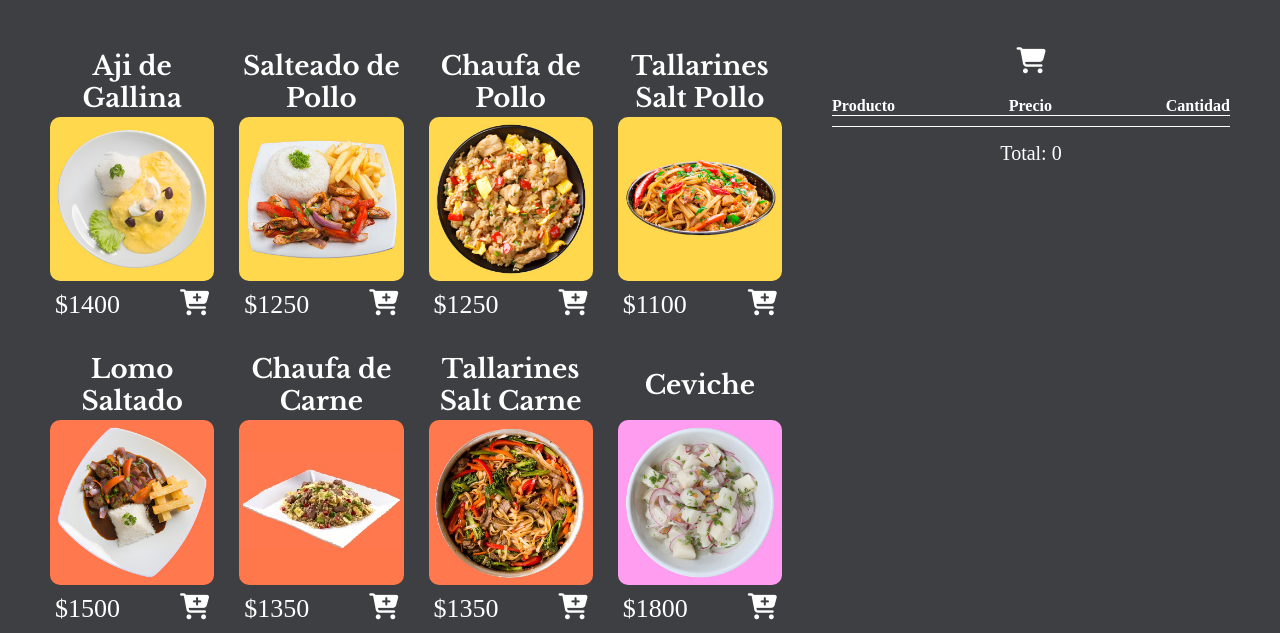
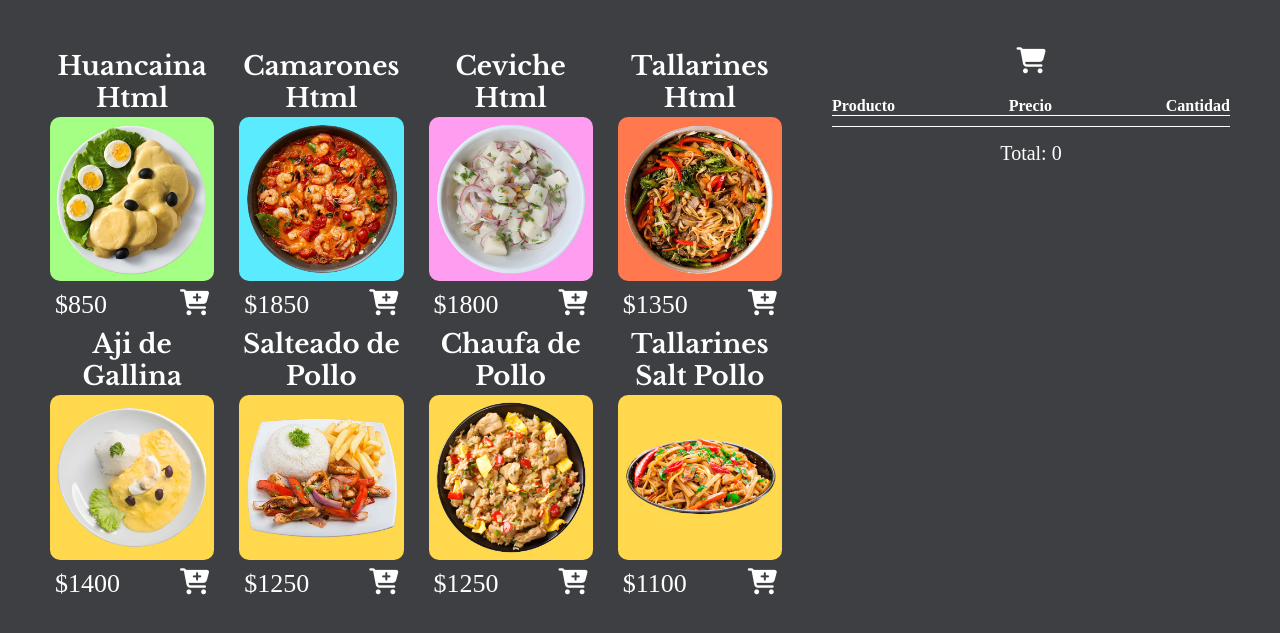
Before and after one commit to LuchoHuayta/dish-cart, a plain HTML site: page index.html in a window 1280 px wide. Shown: the part 163-796 px from the top of the page. Drawn offline with Linux system fonts and the light colour scheme; some packages are replaced by stand-ins of ours; a script that the page names is missing.

Commit message:
htmlMenu4entries

```diff
--- a/index.html
+++ b/index.html
@@ -8,6 +8,7 @@
     <link rel="stylesheet" href="./assets/style.css">
     <script src="https://kit.fontawesome.com/a7b29f6362.js" crossorigin="anonymous"></script>
     <script src="//cdn.jsdelivr.net/npm/sweetalert2@11"></script>
+    <script src="./js/nodefer.js"></script>
 
     <title>Paulina | Menu &#129424;</title>
 </head>
@@ -20,8 +21,50 @@
 
 
     <main class="menu-main">
-
+<!-- html mediante fetch no es detectado por el evento para agregar carrito -->
         <section class="menu-section">
+            <div class="menu-container-grid">
+                <div class="card">
+                    <div>
+                        <h3 class="plato">Huancaina Html</h3>
+                        <img class="dishImage" src="./assets/images/papa-huancaina.jpg">
+                    </div>
+                    <div class="white-icon">
+                        <p class="dishPrice">$850</p>
+                        <i class="fa-solid fa-cart-plus addToCart"></i>
+                    </div>
+                </div>
+                <div class="card">
+                    <div>
+                        <h3 class="plato">Camarones Html</h3>
+                        <img class="dishImage" src="./assets/images/aji-camarones.png">
+                    </div>
+                    <div class="white-icon">
+                        <p class="dishPrice">$1850</p>
+                        <i class="fa-solid fa-cart-plus addToCart"></i>
+                    </div>
+                </div>
+                <div class="card">
+                    <div>
+                        <h3 class="plato">Ceviche Html</h3>
+                        <img class="dishImage" src="./assets/images/ceviche-small.jpg">
+                    </div>
+                    <div class="white-icon">
+                        <p class="dishPrice">$1800</p>
+                        <i class="fa-solid fa-cart-plus addToCart"></i>
+                    </div>
+                </div>
+                <div class="card">
+                    <div>
+                        <h3 class="plato">Tallarines Html</h3>
+                        <img class="dishImage" src="./assets/images/tallarin-carne.jpg">
+                    </div>
+                    <div class="white-icon">
+                        <p class="dishPrice">$1350</p>
+                        <i class="fa-solid fa-cart-plus addToCart"></i>
+                    </div>
+                </div>
+            </div>
             <div id="insertDOM" class="menu-container-grid">
             </div>
         </section>
@@ -59,8 +102,7 @@
             </div>
 
     </main>
-    <script src="./js/nodefer.js"></script>
-    <script defer src="./js/javajava.js"></script>
+    <script src="./js/javajava.js"></script>
 </body>
 
 </html>
--- a/js/javajava.js
+++ b/js/javajava.js
@@ -5,18 +5,15 @@ const contentDOM = document.querySelector("#insertDOM")
 const URL = `js/menu.json`
 
 //getContent(URL)
-getContent(URL)
+document.addEventListener('DOMContentLoaded', () => {
+    getContent(URL)
+})
 
-//test
-function teta () {console.log('click en logo')}
-const test = document.getElementById('logo')
-    test.addEventListener('click', teta)
 
 //mas constantes
 const addToCartButtons = document.querySelectorAll('.addToCart')
 const dishCartContainer = document.querySelector('.dishCartContainer')
 
-let cart = []
 
 //boton de agregar dishessssss
 addToCartButtons.forEach(addButton => {
--- a/js/nodefer.js
+++ b/js/nodefer.js
@@ -23,4 +23,8 @@ const getContent = (URL) => {
                 showDishes += returnDishesContent(content)
             contentDOM.innerHTML = showDishes
         })
+        .catch((error)=> console.log('error'))
+        .finally(()=> console.log('finally'))
 }
+
+console.log(':C no funca despues del fetch')
```
